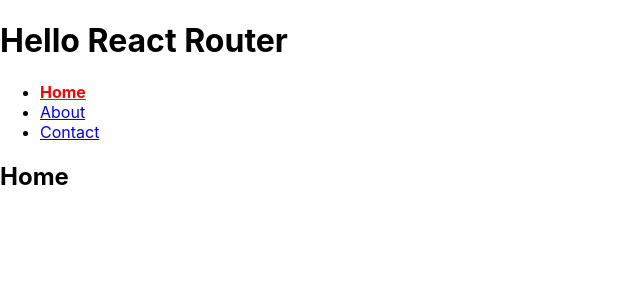
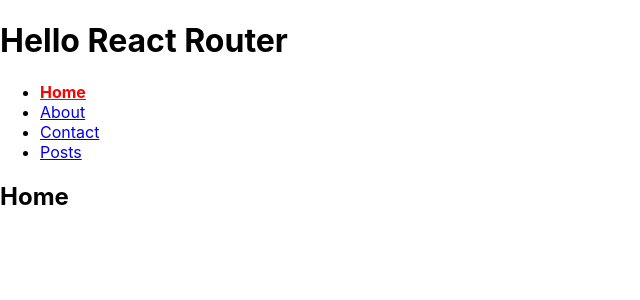
Before and after one commit to kouji2004/react-portfolio, a React (Create React App) app in the folder react-portfolio/: page / in a window 1280 px wide. Shown: the top 300 px of the page, without its empty margins (0-640 px from the left). Built offline with nearby package versions, Linux system fonts and the light colour scheme.

Commit message:
Dynamic Routeの設定

```diff
--- a/react-portfolio/src/App.js
+++ b/react-portfolio/src/App.js
@@ -26,6 +26,11 @@ function App() {
             Contact
           </NavLink>
         </li>
+        <li>
+          <NavLink activeClassName="active" to="/posts">
+            Posts
+          </NavLink>
+        </li>
       </ul>
       <Switch>
         <Route exact path="/">
@@ -39,6 +44,9 @@ function App() {
         </Route>
         <Route>
           <NotFound />
+        </Route>
+        <Route path="/posts">
+          <Posts />
         </Route>
       </Switch>
     </BrowserRouter>
@@ -61,4 +69,8 @@ function NotFound() {
   return <h2>Not Found Page</h2>;
 }
 
+function Posts() {
+  return <h2>Post List</h2>;
+};
+
 export default App;
```
